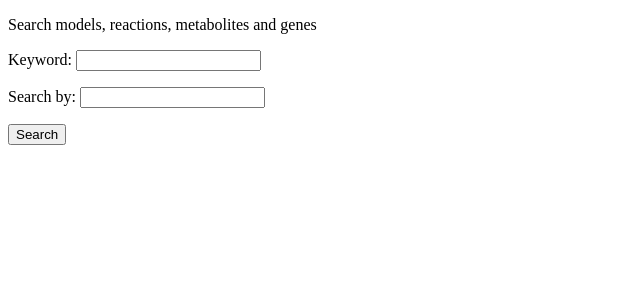
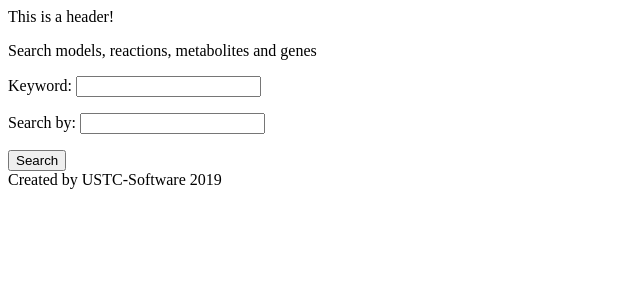
Before and after one commit to USTCSoftware2019/foresyn, a Django app: template backend/templates/bigg_database/search.html in a window 1280 px wide. Shown: the top 300 px of the page, without its empty margins (0-640 px from the left). Run offline with Django 3.2, Linux system fonts and the light colour scheme; the template is opened without the code that fills it: values that come from a table or form of the project are taken from there, others are empty.

Commit message:
add header & footer placeholder

```diff
--- a/backend/templates/base.html
+++ b/backend/templates/base.html
@@ -6,8 +6,8 @@
     <title>ProjectName - {% block title %}{% endblock %}</title>
 </head>
 <body>
-    {# header... #}
+    {% include "header.html" %}
     {% block body %}{% endblock %}
-    {# footer... #}
+    {% include "footer.html" %}
 </body>
 </html>
--- /dev/null
+++ b/backend/templates/footer.html
@@ -0,0 +1 @@
+<footer>Created by USTC-Software 2019</footer>
--- /dev/null
+++ b/backend/templates/header.html
@@ -0,0 +1 @@
+<header>This is a header!</header>
```
